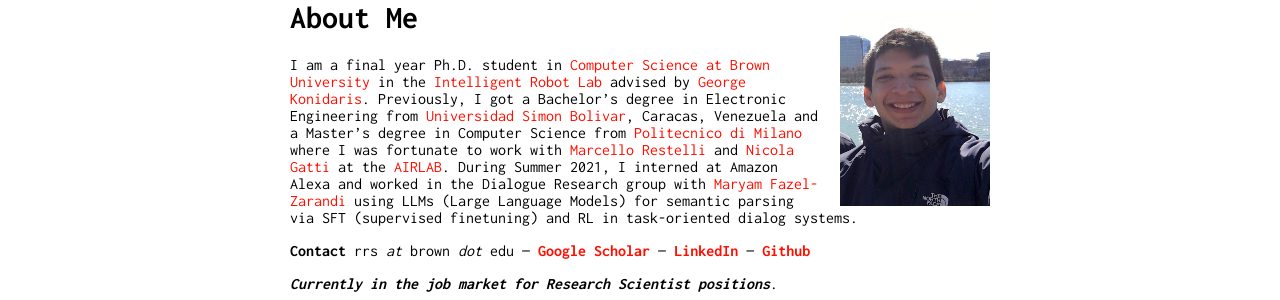
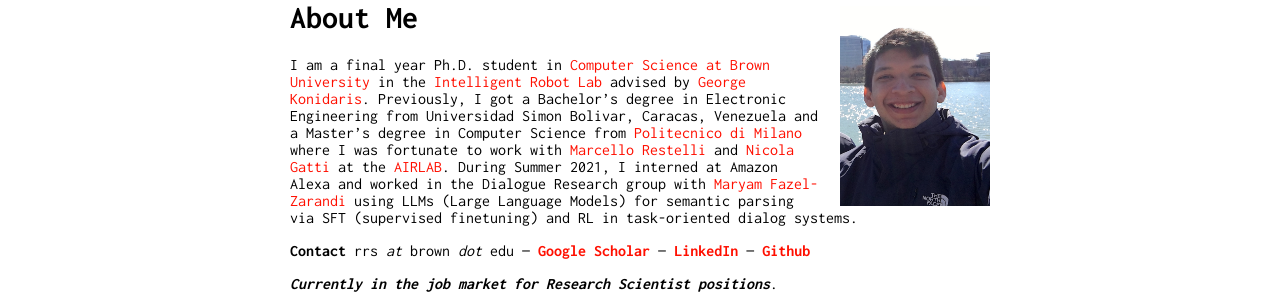
Before and after one commit to rafarodsa/rafarodsa.github.io, a Jekyll site: the page built from index.md, in a window 1280 px wide. Shown: the part 130-430 px from the top of the page. Built offline with Jekyll 4.4.1, drawn with Linux system fonts in a browser that asks for light colours; part of the change alters nothing that is shown.

Commit message:
fixing typos

```diff
--- a/index.md
+++ b/index.md
@@ -7,7 +7,7 @@ title: Rafael Rodriguez Sanchez
 
 <img class="profile-picture" src="profile.jpg">
 
-I am a final year Ph.D. student in [Computer Science at Brown University](https://cs.brown.edu) in the [Intelligent Robot Lab](http://irl.cs.brown.edu) advised by [George Konidaris](http://cs.brown.edu/people/gdk/). Previously, I got a Bachelor's degree in Electronic Engineering from [Universidad Simon Bolivar](http://www.usb.ve), Caracas, Venezuela and a Master's degree in Computer Science from [Politecnico di Milano](https://polimi.it) where I was fortunate to work with [Marcello Restelli](https://restelli.faculty.polimi.it/MyWebSite/index.shtml) and [Nicola Gatti](https://gatti.faculty.polimi.it) at the [AIRLAB](http://airlab.deib.polimi.it).
+I am a final year Ph.D. student in [Computer Science at Brown University](https://cs.brown.edu) in the [Intelligent Robot Lab](http://irl.cs.brown.edu) advised by [George Konidaris](http://cs.brown.edu/people/gdk/). Previously, I got a Bachelor's degree in Electronic Engineering from Universidad Simon Bolivar, Caracas, Venezuela and a Master's degree in Computer Science from [Politecnico di Milano](https://polimi.it) where I was fortunate to work with [Marcello Restelli](https://restelli.faculty.polimi.it/MyWebSite/index.shtml) and [Nicola Gatti](https://gatti.faculty.polimi.it) at the [AIRLAB](http://airlab.deib.polimi.it).
 During Summer 2021, I interned at Amazon Alexa and worked in the Dialogue Research group with [Maryam Fazel-Zarandi](https://www.maryamfazel.com) using LLMs (Large Language Models) for semantic parsing via SFT (supervised finetuning) and RL in task-oriented dialog systems.
 
 
```
